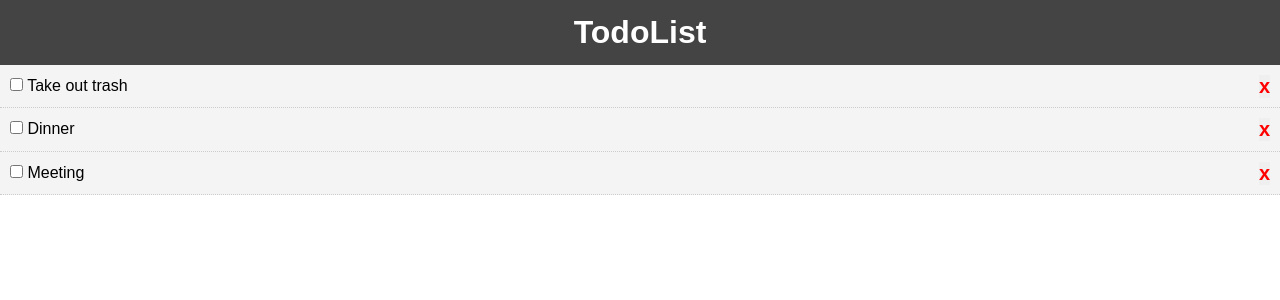
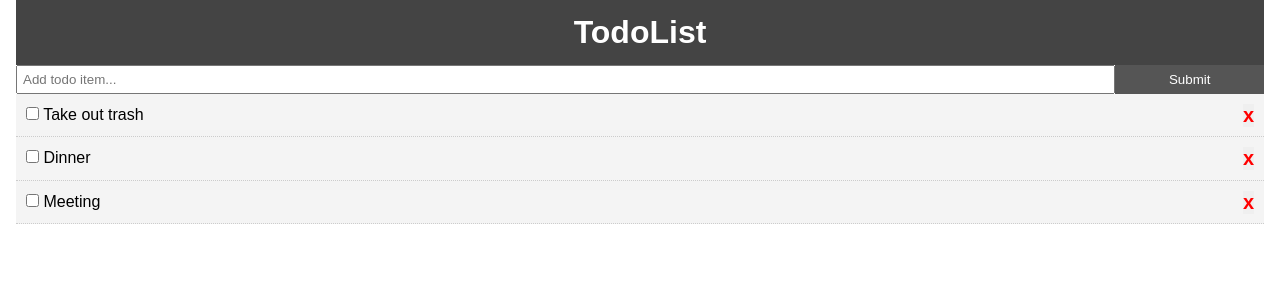
Before and after one commit to StephenCavender/traversy-react-crash-course-todo, a React (Create React App) app: page / in a window 1280 px wide. Shown: the top 300 px of the page. Built offline with nearby package versions, Linux system fonts and the light colour scheme; the HTML template or start-up script is replaced by a standard one.

Commit message:
implement add logic

```diff
--- a/src/App.css
+++ b/src/App.css
@@ -13,3 +13,20 @@
   color: #333;
   text-decoration: none;
 }
+
+.container {
+  padding: 0 1rem;
+}
+
+.btn {
+  display: inline-block;
+  border: none;
+  background: #555;
+  color: #fff;
+  padding: 7px 20px;
+  cursor: pointer;
+}
+
+.btn:hover {
+  background: #666;
+}
--- a/src/App.js
+++ b/src/App.js
@@ -1,6 +1,7 @@
 import React from 'react';
 import Header from './components/layout/Header'
 import Todos from './components/Todos'
+import AddTodo from './components/AddTodo'
 
 import './App.css';
 
@@ -40,14 +41,27 @@
     })
   }
 
+  addTodo = title => {
+    const newTodo = {
+      id: 4,
+      title,
+      completed: false
+    };
+
+    this.setState({ todos: [...this.state.todos, newTodo]});
+  }
+
   render() {
     return (
       <div className="App">
-        <Header />
-        <Todos
-          todos={this.state.todos}
-          toggleComplete={this.toggleComplete}
-          deleteTodo={this.deleteTodo} />
+        <div className="container">
+          <Header />
+          <AddTodo addTodo={this.addTodo} />
+          <Todos
+            todos={this.state.todos}
+            toggleComplete={this.toggleComplete}
+            deleteTodo={this.deleteTodo} />
+        </div>
       </div>
     );
   }
--- /dev/null
+++ b/src/components/AddTodo.js
@@ -0,0 +1,38 @@
+import React, { Component } from 'react'
+
+export class AddTodo extends Component {
+    state = {
+        title: ''
+    }
+
+    // onChange = e => this.setState({ title: e.target.value })
+    onChange = e => this.setState({ [e.target.name]: e.target.value })
+
+    onSubmit = e => {
+        e.preventDefault();
+        this.props.addTodo(this.state.title);
+        this.setState({ title: ''});
+    }
+
+    render() {
+        return (
+            <form onSubmit={this.onSubmit} style={{ display: 'flex' }}>
+                <input
+                    type="text"
+                    name="title"
+                    style={{ flex: '10', padding: '5px' }}
+                    placeholder="Add todo item..."
+                    value={this.state.title}
+                    onChange={this.onChange}
+                />
+                <input
+                    type="submit"
+                    value="Submit"
+                    className="btn"
+                    style={{ flex: '1' }}/>
+            </form>
+        )
+    }
+}
+
+export default AddTodo
```
